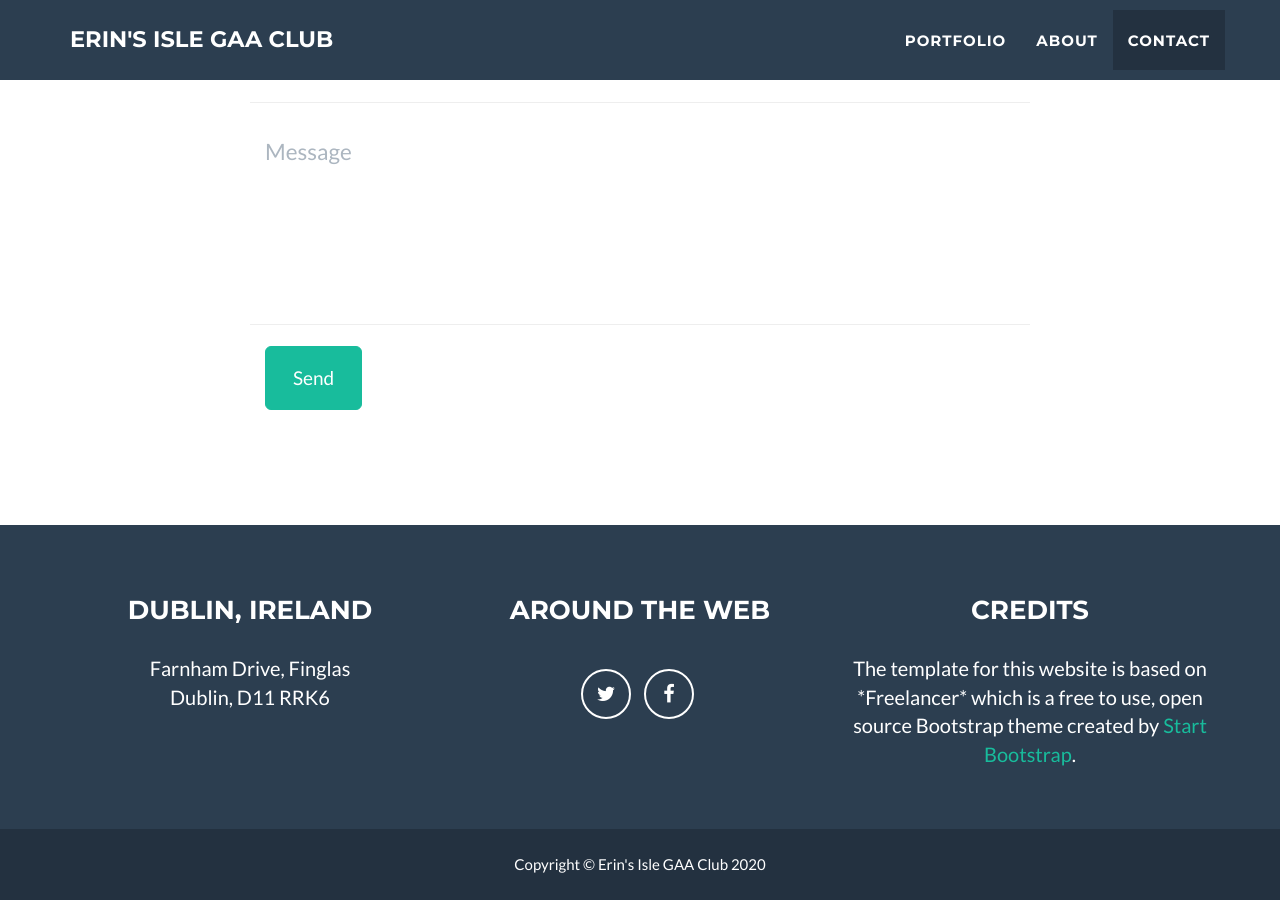
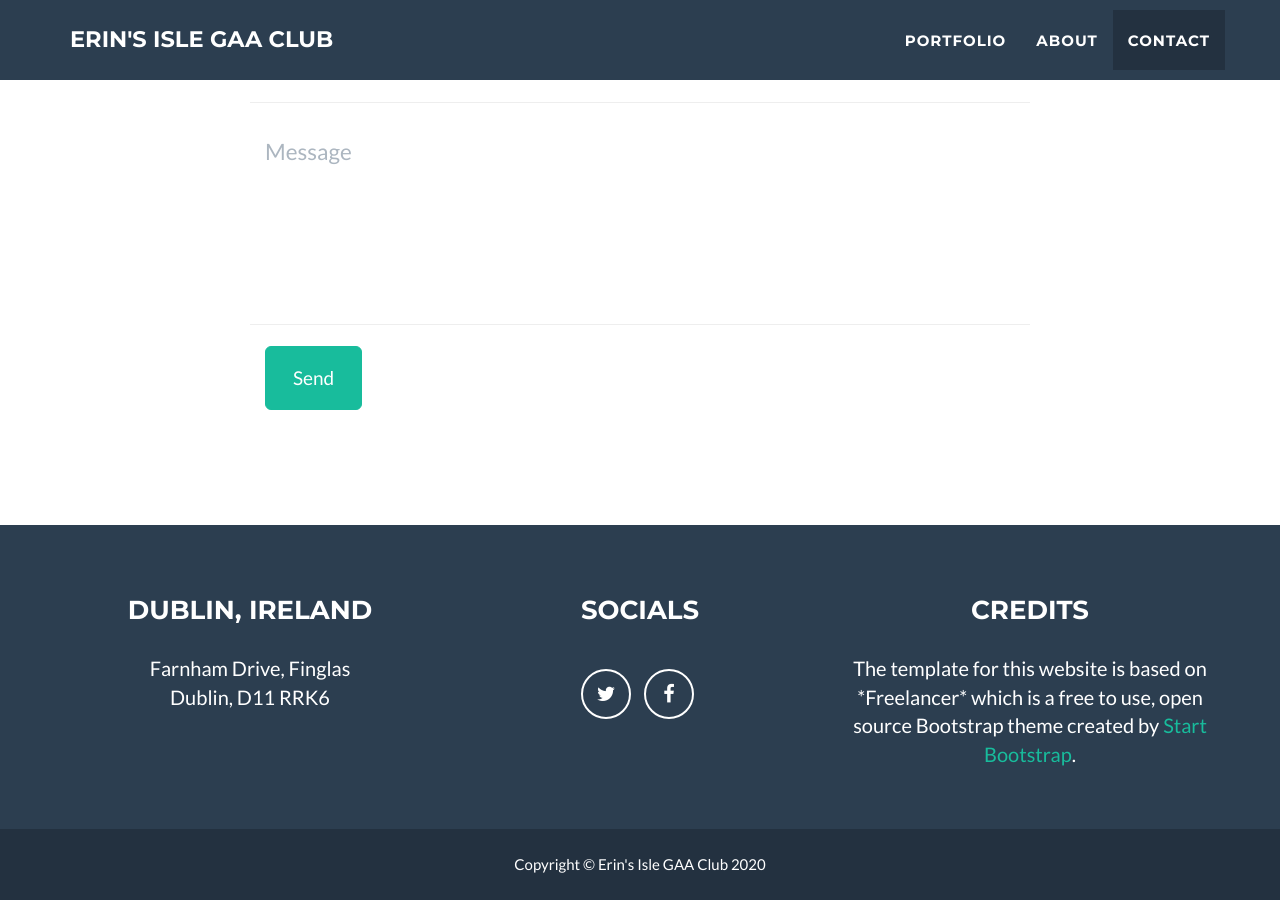
Before and after one commit to modonovan/freelancer-theme.github.io, a Jekyll site: the page built from _posts/2014-07-18-project-1.markdown, in a window 1280 px wide and 900 px high, scrolled down 2520 px. Built offline with Jekyll 4.4.1, drawn with Linux system fonts in a browser that asks for light colours.

Commit message:
with gemfile, assets, css, js folders

```diff
--- a/_config.yml
+++ b/_config.yml
@@ -35,7 +35,7 @@ color:
 footer:
   copyright: Erin's Isle GAA Club
   location: Dublin, Ireland
-  social: Around the Web
+  social: Socials
   credits: Credits
 
 # Social networks usernames (many more available: google-plus, flickr, dribbble, pinterest, instagram, tumblr, linkedin, etc.)
```
